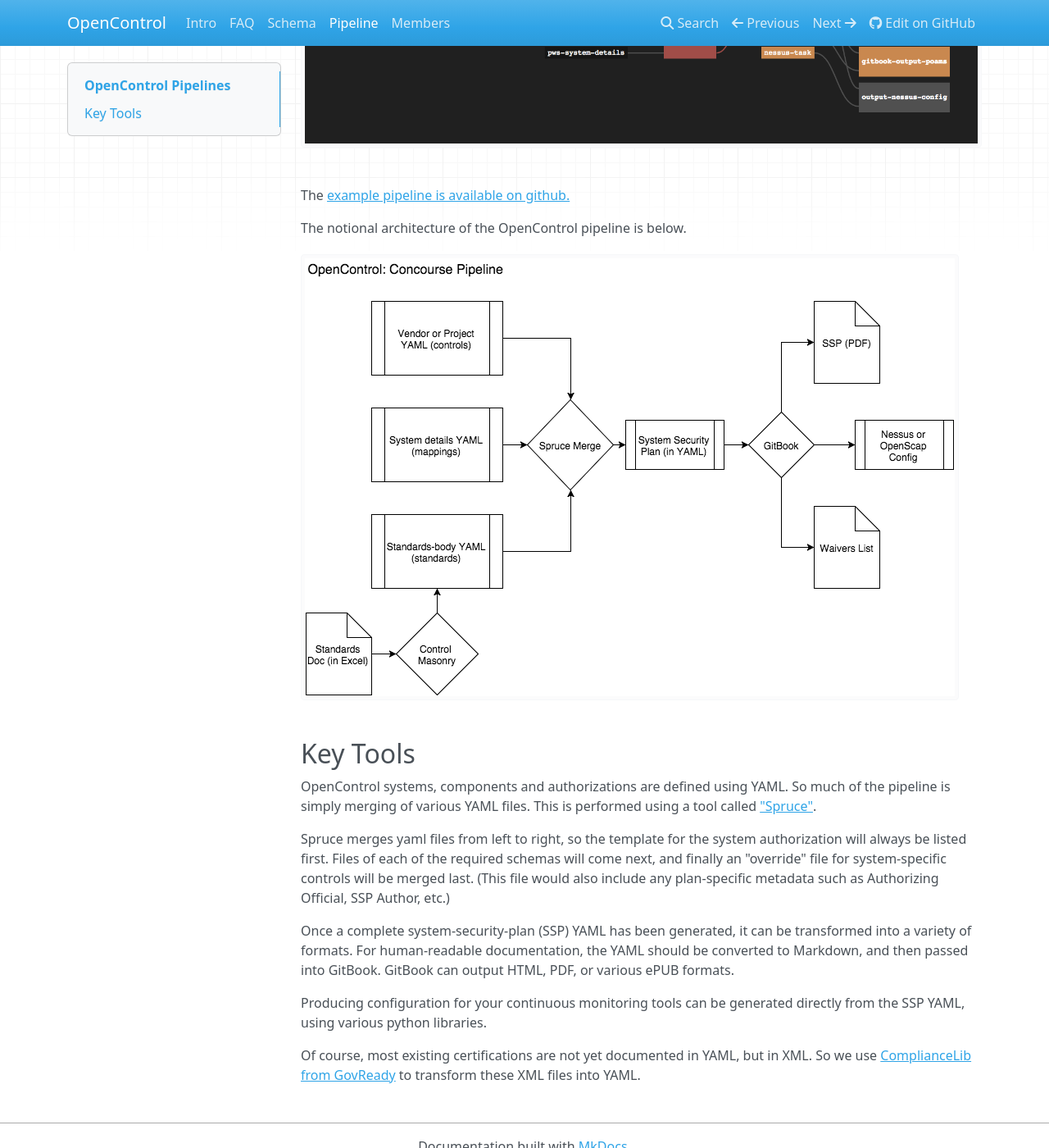
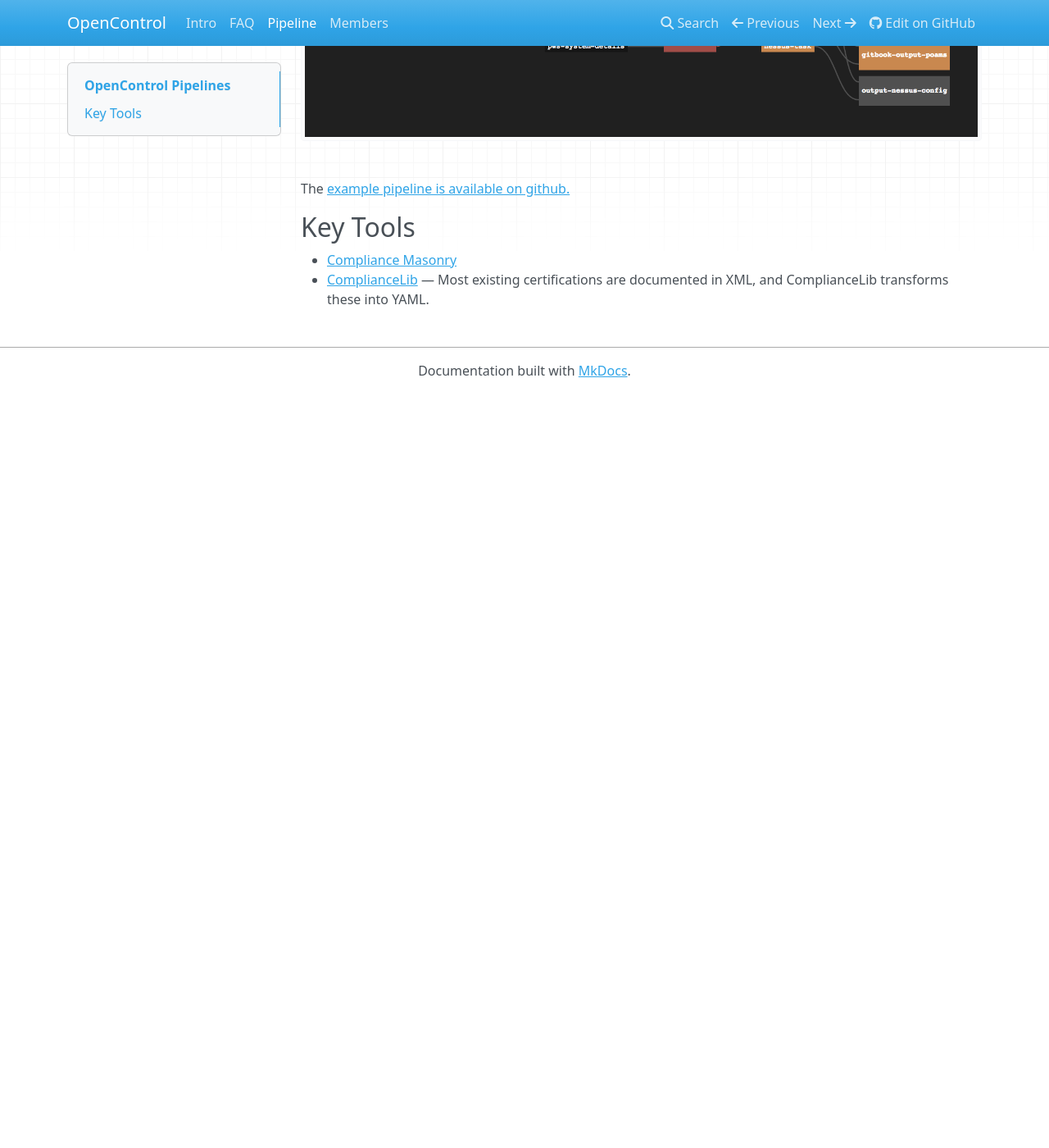
Before and after one commit to opencontrol/website, an MkDocs documentation site: the page built from docs/pipelines.md, in a window 1280 px wide and 1400 px high, scrolled down 270 px. Shown: the whole window at 82% size. Built offline with MkDocs 1.6.1, drawn with Linux system fonts in a browser that asks for light colours; nearby versions of some CDN libraries; old or Windows-style settings are respelled for this version of MkDocs; after the commit the page ends 900 px from its top, so only the background shows below that; some of the changed text lies outside the part shown.

Commit message:
clean up out-of-date information

```diff
--- a/docs/pipelines.md
+++ b/docs/pipelines.md
@@ -1,35 +1,13 @@
 # OpenControl Pipelines
 
 Continuous Authorization pipelines can be constructed using the
-open source [Concourse.ci](https://Concourse.ci) tool.
-There is a running example of this at [https://dragon.somegood.org](https://dragon.somegood.org).
+open source [Concourse CI](https://Concourse.ci) tool.
+
 ![OpenControl Pipeline Screenshot](img/screenshot.png)
 
 The [example pipeline is available on github.](https://github.com/opencontrol/example-pipelines)
 
-The notional architecture of the OpenControl pipeline is below.
-![Pipeline Architecture](img/OpenControl%20Architecture.png)
-
 ## Key Tools
 
-OpenControl systems, components and authorizations are defined using YAML. So
-much of the pipeline is simply merging of various YAML files. This is performed
-using a tool called ["Spruce"](https://blog.starkandwayne.com/2015/10/08/introducing-spruce-a-more-intuitive-spiff).
-
-Spruce merges yaml files from left to right, so the template for the system
-authorization will always be listed first. Files of each of the required schemas
-will come next, and finally an "override" file for system-specific controls
-will be merged last. (This file would also include any plan-specific metadata such
-  as Authorizing Official, SSP Author, etc.)
-
-Once a complete system-security-plan (SSP) YAML has been generated, it can be
-transformed into a variety of formats. For human-readable documentation, the YAML
-should be converted to Markdown, and then passed into GitBook. GitBook can output
-HTML, PDF, or various ePUB formats.
-
-Producing configuration for your continuous monitoring tools can be generated directly
-from the SSP YAML, using various python libraries.
-
-Of course, most existing certifications are not yet documented in YAML, but in XML.
-So we use [ComplianceLib from GovReady](https://github.com/govready/compliancelib-python)
-to transform these XML files into YAML.
+* [Compliance Masonry](https://github.com/opencontrol/compliance-masonry)
+* [ComplianceLib](https://github.com/govready/compliancelib-python) — Most existing certifications are documented in XML, and ComplianceLib transforms these into YAML.
--- a/mkdocs.yml
+++ b/mkdocs.yml
@@ -5,6 +5,5 @@
 pages:
   - Intro: 'index.md'
   - FAQ: 'faq.md'
-  - Schema: 'schema.md'
   - Pipeline: 'pipelines.md'
   - Members: 'members.md'
```
Also changed, not shown: docs/index.md (+3 -3 lines), docs/members.md (+3 -3 lines), docs/schema.md (deleted, +0 -81 lines), docs/img/OpenControl Architecture.png (deleted).
